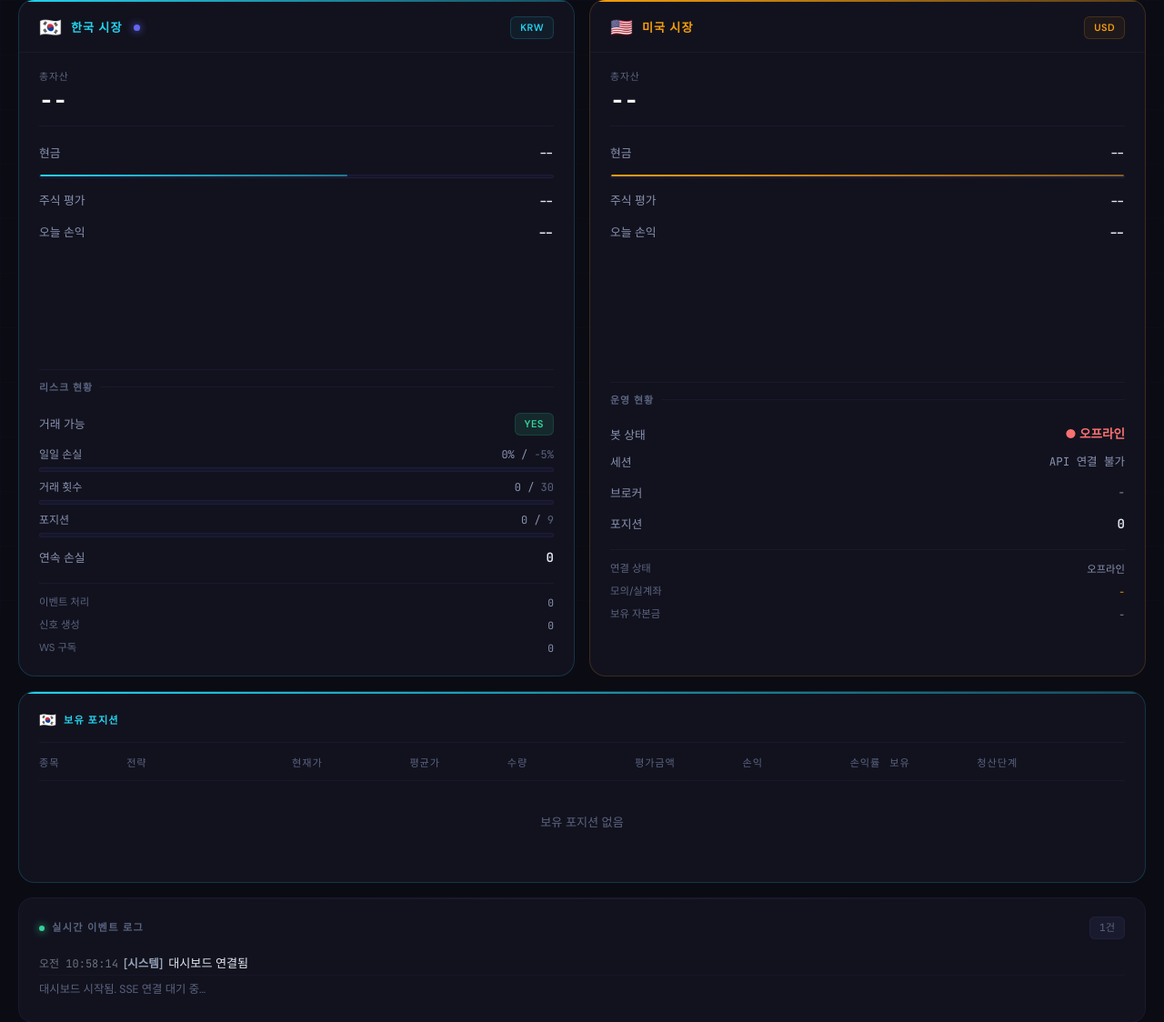
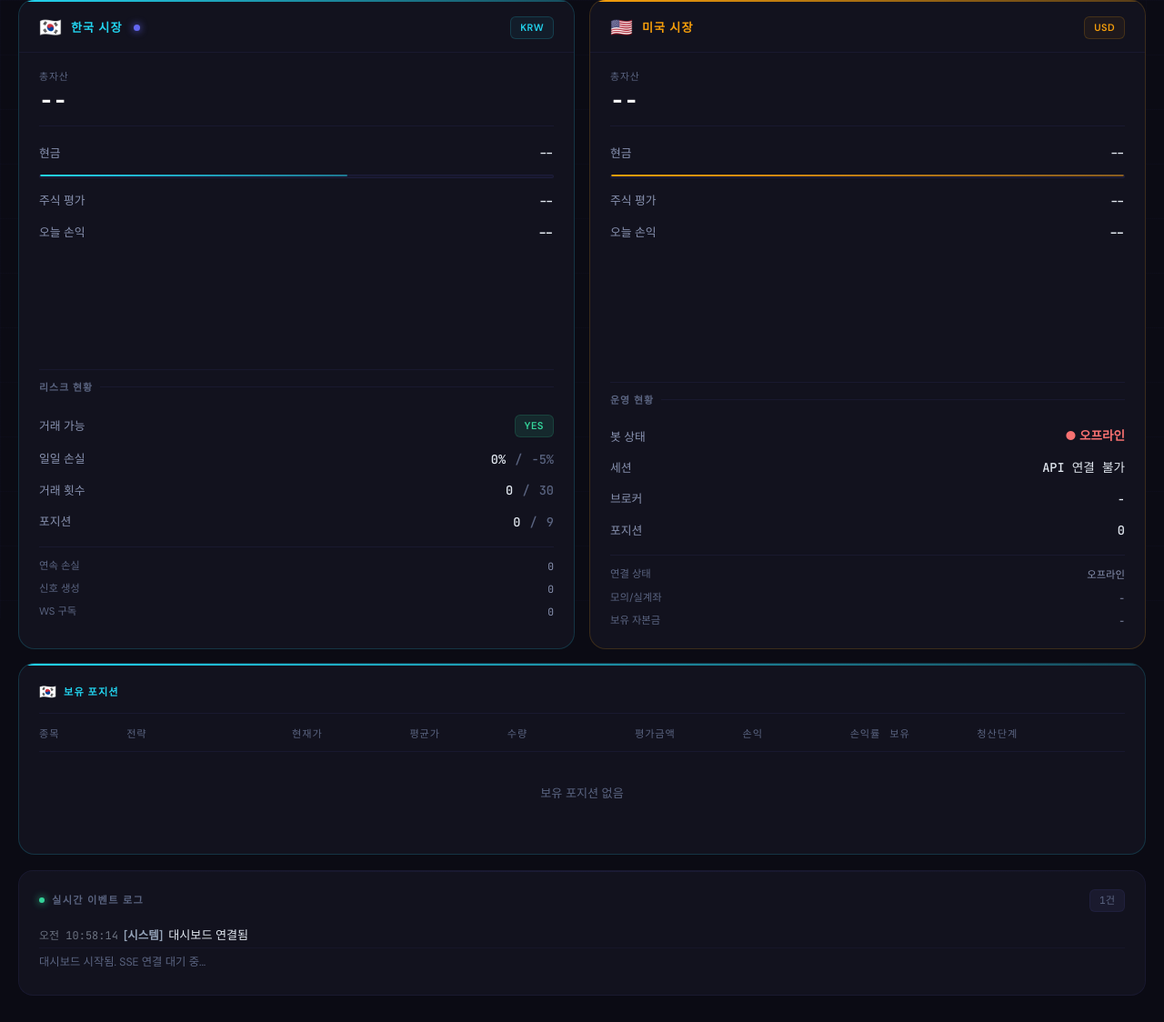
Before and after one commit to qwq-partners/ai-trader-v2, a Python web app: template src/dashboard/templates/index.html in a window 1280 px wide. Shown: the part 120-1244 px from the top of the page at 91% size. After the commit the page ends 1215 px from the top, so only its background shows below. Run offline with Jinja, Linux system fonts and the light colour scheme; the template is opened without the code that fills it, so the values that code supplies are empty; some libraries are stand-ins or nearby versions.

Commit message:
fix(dashboard): 리스크/운영현황 섹션 통일 — 게이지 제거, 동일 4행+구분선+3마이크로 구조
- KR 리스크: gr(게이지) → mr(plain) 통일. 거래가능/일일손실/거래횟수/포지션 4행
- US 운영: 봇상태/세션/브로커/포지션 4행 — KR과 완전 동일 구조
- 구분선 아래 3행: KR(연속손실/신호생성/WS구독) / US(연결상태/모의실계좌/자본금)
- ops-body/ops-sep CSS: 양쪽 동일 패딩/구분선 스타일
- r-consecutive: className 오버라이드 제거 → style.color로만 제어
- us-conn-status: 연결상태 초록/회색 컬러 추가

```diff
--- a/src/dashboard/static/js/dashboard.js
+++ b/src/dashboard/static/js/dashboard.js
@@ -807,7 +807,11 @@
     set("us-bot-broker", brokerDisplay);
 
     // 연결 상태
-    set("us-conn-status", running ? "● 정상" : "● 대기");
+    const connEl = document.getElementById("us-conn-status");
+    if (connEl) {
+        connEl.textContent = running ? "● 정상" : "● 대기";
+        connEl.style.color = running ? "var(--acc-green)" : "var(--text-muted)";
+    }
 }
 
 function renderUSPortfolio(p) {
@@ -1070,7 +1074,7 @@
     // 연속 손실
     if (consec) {
         consec.textContent = kr.consecutive_losses;
-        consec.className = 'mono' + (kr.consecutive_losses >= 3 ? ' tl' : '');
+        consec.style.color = kr.consecutive_losses >= 3 ? 'var(--acc-red)' : '';
     }
 }
 
--- a/src/dashboard/templates/index.html
+++ b/src/dashboard/templates/index.html
@@ -232,11 +232,11 @@
         /* pie chart */
         .mc-chart { height:120px; flex-shrink:0; }
 
-        /* US bot status row */
-        .us-bot-row {
-            display:flex; align-items:center; gap:8px;
-            padding:4px 0 12px;
-        }
+        /* Operations body — unified padding for both KR/US sections */
+        .ops-body { padding:8px 22px 18px; }
+        .ops-sep  { border:none; border-top:1px solid var(--border-sub); margin:10px 0 8px; }
+        .muted-sep { color:var(--text-muted); margin:0 2px; }
+        .val-muted { color:var(--text-muted); }
 
         /* ═══════════════════════════
            RESPONSIVE
@@ -356,47 +356,23 @@
 
                 <hr class="mc-sep">
 
-                <!-- 5. Risk section -->
+                <!-- 5. Risk section — 4 rows + divider + 3 micro -->
                 <div class="mc-sub">리스크 현황</div>
-                <div class="mc-body" style="padding-top:6px;padding-bottom:18px;">
-                    <div class="mr" style="padding-bottom:4px;">
-                        <span class="mr-lbl">거래 가능</span>
-                        <span id="r-can-trade" class="badge badge-green">Yes</span>
-                    </div>
-                    <!-- Daily loss -->
-                    <div class="gr">
-                        <div class="gr-head">
-                            <span class="gr-lbl">일일 손실</span>
-                            <span class="gr-val mono"><span id="r-daily-loss">0%</span> / <span id="r-daily-loss-limit" style="color:var(--text-muted);">-5%</span></span>
-                        </div>
-                        <div class="gauge-bg"><div id="r-loss-gauge" class="gauge-fill bg-green-500" style="width:0%;"></div></div>
-                    </div>
-                    <!-- Trades -->
-                    <div class="gr">
-                        <div class="gr-head">
-                            <span class="gr-lbl">거래 횟수</span>
-                            <span class="gr-val mono"><span id="r-trades">0</span> / <span id="r-max-trades" style="color:var(--text-muted);">30</span></span>
-                        </div>
-                        <div class="gauge-bg"><div id="r-trades-gauge" class="gauge-fill bg-blue-500" style="width:0%;"></div></div>
-                    </div>
-                    <!-- Positions -->
-                    <div class="gr">
-                        <div class="gr-head">
-                            <span class="gr-lbl">포지션</span>
-                            <span class="gr-val mono"><span id="r-positions">0</span> / <span id="r-max-positions" style="color:var(--text-muted);">9</span></span>
-                        </div>
-                        <div class="gauge-bg"><div id="r-positions-gauge" class="gauge-fill bg-purple-500" style="width:0%;"></div></div>
-                    </div>
-                    <!-- Consecutive loss -->
-                    <div class="mr" style="padding-top:4px;">
-                        <span class="mr-lbl">연속 손실</span>
-                        <span id="r-consecutive" class="mono" style="font-size:.88rem;font-weight:600;">0</span>
-                    </div>
-                    <hr style="border:none;border-top:1px solid var(--border-sub);margin:10px 0 8px;">
-                    <div class="sm"><span class="sm-l">이벤트 처리</span><span id="r-events" class="sm-v">0</span></div>
+                <div class="mc-body ops-body">
+                    <div class="mr"><span class="mr-lbl">거래 가능</span><span id="r-can-trade" class="badge badge-green">Yes</span></div>
+                    <div class="mr"><span class="mr-lbl">일일 손실</span><span class="mr-val mono"><span id="r-daily-loss">0%</span> <span class="muted-sep">/</span> <span id="r-daily-loss-limit" class="val-muted">-5%</span></span></div>
+                    <div class="mr"><span class="mr-lbl">거래 횟수</span><span class="mr-val mono"><span id="r-trades">0</span> <span class="muted-sep">/</span> <span id="r-max-trades" class="val-muted">30</span></span></div>
+                    <div class="mr"><span class="mr-lbl">포지션</span><span class="mr-val mono"><span id="r-positions">0</span> <span class="muted-sep">/</span> <span id="r-max-positions" class="val-muted">9</span></span></div>
+                    <hr class="ops-sep">
+                    <div class="sm"><span class="sm-l">연속 손실</span><span id="r-consecutive" class="sm-v">0</span></div>
                     <div class="sm"><span class="sm-l">신호 생성</span><span id="r-signals" class="sm-v">0</span></div>
                     <div class="sm"><span class="sm-l">WS 구독</span><span id="r-ws-sub" class="sm-v">0</span></div>
                 </div>
+                <!-- JS compat: hidden gauge stubs -->
+                <span id="r-events" style="display:none;">0</span>
+                <span id="r-loss-gauge" style="display:none;"></span>
+                <span id="r-trades-gauge" style="display:none;"></span>
+                <span id="r-positions-gauge" style="display:none;"></span>
 
             </div><!-- /kr-market-card -->
 
@@ -449,35 +425,16 @@
 
                 <hr class="mc-sep">
 
-                <!-- 5. Bot status section (mirrors KR's risk section) -->
+                <!-- 5. Operations section — 4 rows + divider + 3 micro (identical structure to KR) -->
                 <div class="mc-sub">운영 현황</div>
-                <div class="mc-body" style="padding-top:6px;padding-bottom:18px;">
-                    <!-- Bot running status — mirrors KR "거래 가능" row -->
-                    <div class="mr" style="padding-bottom:4px;">
-                        <span class="mr-lbl">봇 상태</span>
-                        <span id="us-bot-status" style="font-size:.85rem;font-weight:600;">-</span>
-                    </div>
-                    <!-- Session info — mirrors KR "일일손실" row visually -->
-                    <div class="mr">
-                        <span class="mr-lbl">세션</span>
-                        <span id="us-bot-session" class="mono" style="font-size:.78rem;color:var(--text-secondary);">-</span>
-                    </div>
-                    <!-- Broker badge — mirrors KR "거래횟수" row -->
-                    <div class="mr">
-                        <span class="mr-lbl">브로커</span>
-                        <span id="us-bot-broker" class="mono" style="font-size:.78rem;color:var(--text-secondary);">-</span>
-                    </div>
-                    <!-- Placeholder row for alignment -->
-                    <div class="mr">
-                        <span class="mr-lbl">포지션</span>
-                        <span id="us-positions-count" class="mono" style="font-size:.88rem;font-weight:600;">0</span>
-                    </div>
-                    <hr style="border:none;border-top:1px solid var(--border-sub);margin:10px 0 8px;">
-                    <!-- Mirrors KR micro stats -->
+                <div class="mc-body ops-body">
+                    <div class="mr"><span class="mr-lbl">봇 상태</span><span id="us-bot-status" style="font-size:.85rem;font-weight:600;">-</span></div>
+                    <div class="mr"><span class="mr-lbl">세션</span><span id="us-bot-session" class="mr-val">-</span></div>
+                    <div class="mr"><span class="mr-lbl">브로커</span><span id="us-bot-broker" class="mr-val">-</span></div>
+                    <div class="mr"><span class="mr-lbl">포지션</span><span id="us-positions-count" class="mr-val mono">0</span></div>
+                    <hr class="ops-sep">
                     <div class="sm"><span class="sm-l">연결 상태</span><span id="us-conn-status" class="sm-v">-</span></div>
-                    <div class="sm"><span class="sm-l">모의/실계좌</span>
-                        <span id="us-asset-badge" class="sm-v" style="color:var(--us);">-</span>
-                    </div>
+                    <div class="sm"><span class="sm-l">모의/실계좌</span><span id="us-asset-badge" class="sm-v">-</span></div>
                     <div class="sm"><span class="sm-l">보유 자본금</span><span id="us-capital" class="sm-v mono">-</span></div>
                 </div>
 
```
